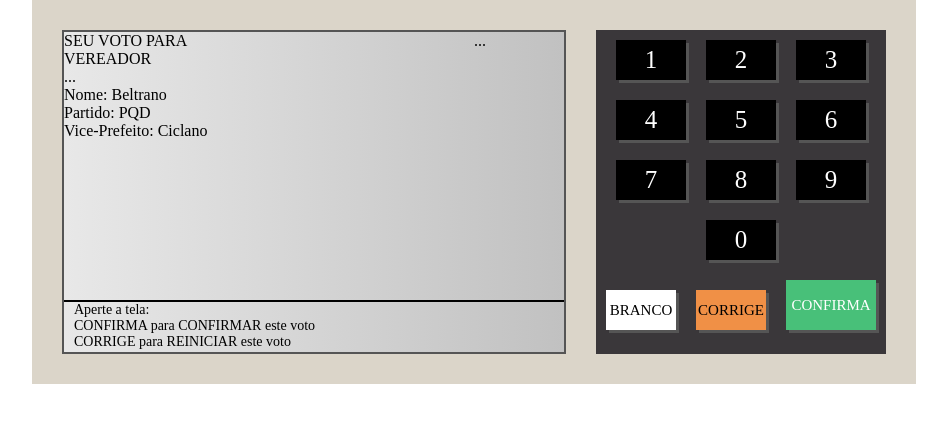
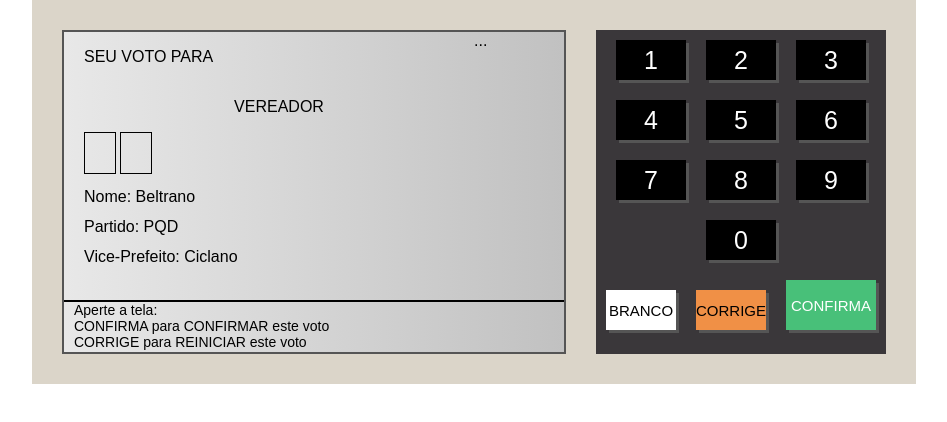
Before and after one commit to okubobarros/urna-eletronica, a plain HTML site: page index.html in a window 1280 px wide. Shown: the whole page, without its empty margins (166-1113 px from the left). Drawn offline with Linux system fonts and the light colour scheme.

Commit message:
interface-3

```diff
--- a/index.html
+++ b/index.html
@@ -19,7 +19,8 @@
                     <span>VEREADOR</span>
                    </div>
                    <div class="d-1-3">
-                    ...
+                        <div class="numero"></div>
+                        <div class="numero"></div>
                    </div>
                    <div class="d-1-4">
                     Nome: Beltrano <br/>
--- a/style.css
+++ b/style.css
@@ -3,6 +3,7 @@ body {
     display: flex;
     justify-content: center;
     align-items: center;
+    font-family: Arial, Helvetica, sans-serif;
 
 }
 
@@ -75,11 +76,47 @@ body {
 
 .d-1-left {
     flex: 1;
+    display: flex;
+    flex-direction: column;
+    padding-left: 20px;
+}
+
+.d-1-1 {
+    height: 50px;
+    display: flex;
+    align-items: center;
+}
+
+.d-1-2{
+    height: 50px;
+    display: flex;
+    align-items: center;
+    justify-content: center;
+}
+
+.d-1-3 {
+    height: 50px;
+}
+
+.numero {
+    display: inline-block;
+    width: 30px;
+    height: 40px;
+    border: 1px solid #000;
+    text-align: center;
+    line-height: 40px;
+    font-size: 25px;
+
+}
+.d-1-4 {
+    flex: 1;
+    line-height: 30px;
 }
 
 .d-1-right{
     width: 90px;
 }
+
 
 .d-2 {
     height: 50px;
```
